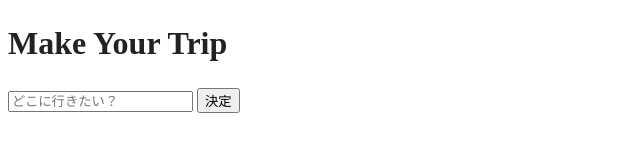
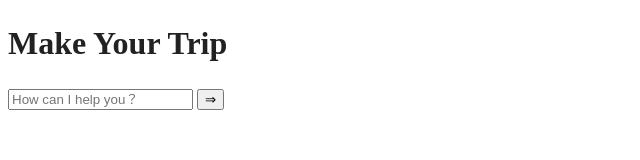
Before and after one commit to harena-222/tripweave, a website built with webpack: page dist/index.html in a window 1280 px wide. Shown: the full height of the page, 0-640 px from the left. Built offline with nearby package versions, Linux system fonts and the light colour scheme.

Commit message:
Update message

```diff
--- a/dist/index.html
+++ b/dist/index.html
@@ -25,8 +25,8 @@
 <body>
   <h1>Make Your Trip</h1>
 
-  <input type="text" id="userInput" placeholder="どこに行きたい？">
-  <button id="sendBtn">決定</button>
+  <input type="text" id="userInput" placeholder="How can I help you？">
+  <button id="sendBtn">⇒</button>
 
   <p id="result"></p>
 
@@ -35,7 +35,7 @@
     document.getElementById('sendBtn').onclick = () => {
       const input = document.getElementById('userInput').value;
       // 入力された内容を画面に出す
-      document.getElementById('result').innerText = "Hello, World! あなたが選んだのは: " + input;
+      document.getElementById('result').innerText = "I love you!!!: " + input;
     };
   </script>
 </body>
```
